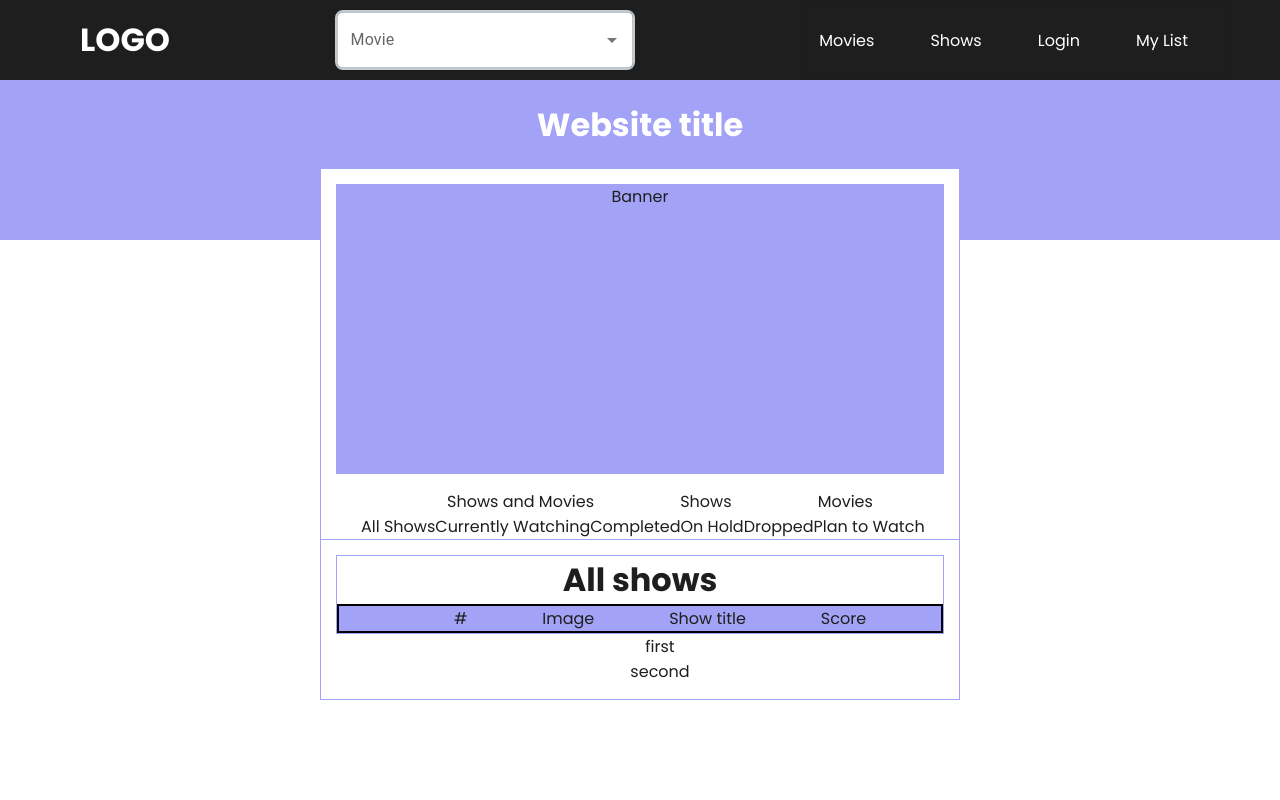
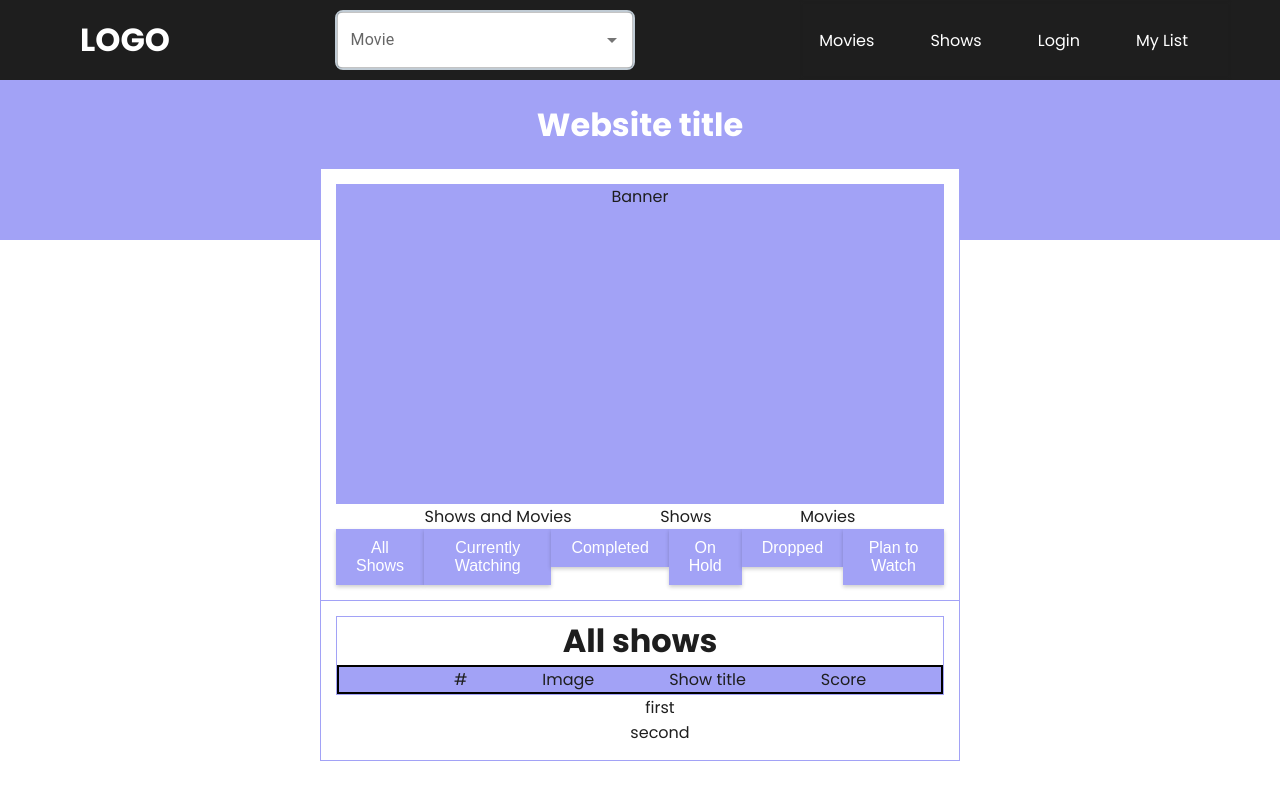
Before and after one commit to AlexKinn/CineSpectrum, a React (Create React App) app in the folder app/: page /my-list in a window 1280 px wide. Shown: the top 800 px of the page. Built offline with nearby package versions, Linux system fonts and the light colour scheme.

Commit message:
create top section for my-list-page

```diff
--- a/app/src/pages/MyList/MyList.module.scss
+++ b/app/src/pages/MyList/MyList.module.scss
@@ -3,21 +3,31 @@
 
 .mylist {
     height: 100vw;
+    position: relative;
 
     &__background {
-        position: absolute;
-        width: 100%;
+        position: -webkit-sticky; /* Safari */
+        position: sticky;
         height: 10em;
         background: $primary-color;
         z-index: -100;
     }
     &__main {
+        position: absolute;
+        top: 0;
+        left: 0;
+        right: 0;
+        margin: auto;
         width: 50%;
         display: flex;
         flex-wrap: wrap;
         justify-content: center;
-        margin: 0 auto;
         border: 1px solid $primary-color;
+    }
+
+    &__title {
+        margin: 20px;
+        color: white;
     }
     &__listBlock {
         width: 100%;
--- a/app/src/pages/MyList/MyList.tsx
+++ b/app/src/pages/MyList/MyList.tsx
@@ -9,6 +9,7 @@ function MyList() {
       <div className={classes.mylist}>
           <div className={classes.mylist__background}></div>
         <div className={classes.mylist__main}>
+          <h1 className={classes.mylist__title}>Website title</h1>
           <MyListTopSection />
           <div className={classes.mylist__listBlock}>
             <div className={classes.mylist__listContainer}>
--- a/app/src/pages/MyList/MyListTopSection.module.scss
+++ b/app/src/pages/MyList/MyListTopSection.module.scss
@@ -3,16 +3,13 @@
 .top {
     width: 100%;
     border-bottom: 1px solid $primary-color;
+    padding: 15px;
+    background-color: $light-color;
 
-    &__title {
-        margin: 20px;
-        color: white;
-    }
     &__banner {
         width: 100%;
         height: 40vh;
         background: $primary-color;
-        border: 15px solid white;
     }
     &__categories {
         display: flex;
@@ -20,6 +17,7 @@
         flex-wrap: none;
         justify-content: space-evenly;
         width: 100%;
+        padding: 0;
     }
     &__category {
         list-style: none;
@@ -30,11 +28,28 @@
             display: flex;
             flex-direction: row;
             flex-wrap: none;
-            justify-content: flex-start;
+            justify-content: space-evenly;
+            padding: 0;
 
-            &__option {
+            li {
                 list-style: none;
             }
+            &__option {
+                border: none;
+                text-decoration: none;
+                background-color: transparent;
+                cursor: pointer;
+                padding: 10px 20px;
+                font-family: "Arial", sans-serif;
+                font-size: 16px;
+                color: #ffffff;
+                background-color: $primary-color;
+                box-shadow: 0px 2px 4px rgba(0, 0, 0, 0.2);
+                transition: background-color 0.3s ease;
+            }
+            // &__selectedOption {
+
+            // }
         }
     }
 }
--- a/app/src/pages/MyList/MyListTopSection.tsx
+++ b/app/src/pages/MyList/MyListTopSection.tsx
@@ -1,12 +1,13 @@
-import React from 'react';
+import React, { useState } from 'react';
 import classes from "./MyListTopSection.module.scss";
+import Option from './Option';
 
 
 function MyListTopSection() {
+    const [selectedOption, setSelectedOption] = useState("All Shows");
 
     return (
         <div className={classes.top}>
-            <h1 className={classes.top__title}>Website title</h1>
             <div className={classes.top__banner}>
               Banner
             </div>
@@ -23,23 +24,38 @@ function MyListTopSection() {
             </ul>
             <div className={classes.top__options}>
               <ul className={classes.top__options__list}>
-                <li className={classes.top__options__list__option}>
-                  All Shows
+                <Option
+                    text={"All Shows"}
+                    onClick={setSelectedOption}
+                    className={classes.top__options__list__option}
+                />
+                <li>
+                    <button className={classes.top__options__list__option}
+                    onClick={() => {setSelectedOption("Currently Watching")}} >
+                        Currently Watching
+                    </button>
                 </li>
-                <li className={classes.top__options__list__option}>
-                  Currently Watching
+                <li>
+                    <button className={classes.top__options__list__option}
+                    onClick={() => {setSelectedOption("Currently Watching")}} >
+                        Completed
+                    </button>
                 </li>
-                <li className={classes.top__options__list__option}>
-                  Completed
+                <li>
+                    <button className={classes.top__options__list__option}
+                    onClick={() => {setSelectedOption("Currently Watching")}} >
+                        On Hold
+                    </button>
                 </li>
-                <li className={classes.top__options__list__option}>
-                  On Hold
+                <li>
+                    <button className={classes.top__options__list__option}>
+                        Dropped
+                    </button>
                 </li>
-                <li className={classes.top__options__list__option}>
-                  Dropped
-                </li>
-                <li className={classes.top__options__list__option}>
-                  Plan to Watch
+                <li>
+                    <button className={classes.top__options__list__option}>
+                        Plan to Watch
+                    </button>
                 </li>
               </ul>
             </div>
--- /dev/null
+++ b/app/src/pages/MyList/Option.tsx
@@ -0,0 +1,15 @@
+import React from 'react';
+
+function Option(props: any) {
+
+    return(
+        <li>
+            <button className={props.className}
+            onClick={props.onClick} >
+                {props.text}
+            </button>
+        </li>
+    )
+}
+
+export default Option;
```
